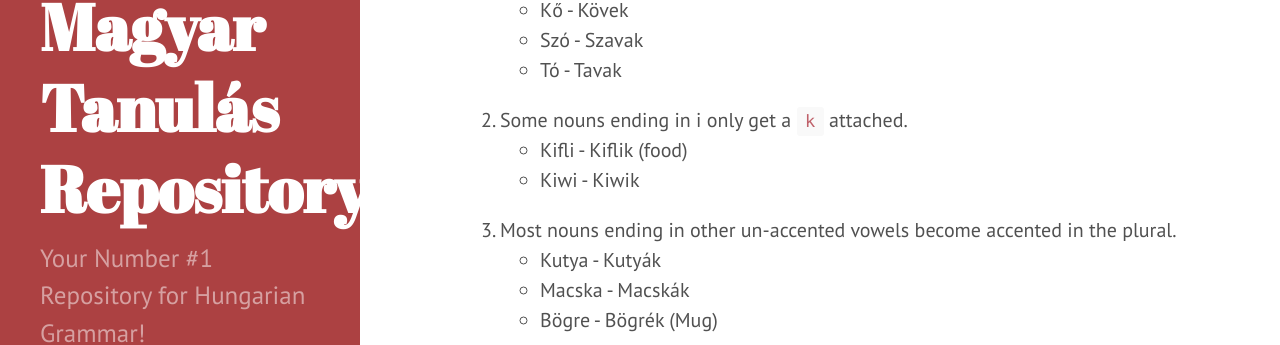
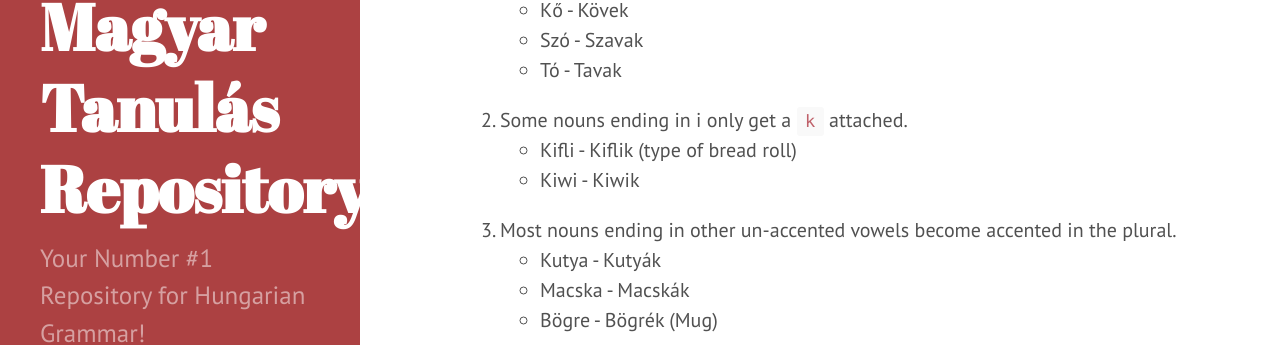
Before and after one commit to Magyartanulas/magyartanulas.github.io, a Jekyll site: the page built from Section4.md, in a window 1280 px wide and 900 px high, scrolled down 2019 px. Shown: the part 123-468 px from the top of the window. Built offline with Jekyll 4.4.1, drawn with Linux system fonts in a browser that asks for light colours; Markdown is read by kramdown in place of the engine named in the settings.

Commit message:
Update Section4.md

```diff
--- a/Section4.md
+++ b/Section4.md
@@ -57,7 +57,7 @@ There's a lot to be taken away from here. We can make some rules, but **there wi
   * Szó - Szavak
   * Tó - Tavak
 2. Some nouns ending in i only get a `k` attached.
-  * Kifli - Kiflik (food)
+  * Kifli - Kiflik (type of bread roll)
   * Kiwi - Kiwik
 3. Most nouns ending in other un-accented vowels become accented in the plural.
   * Kutya - Kutyák
```
